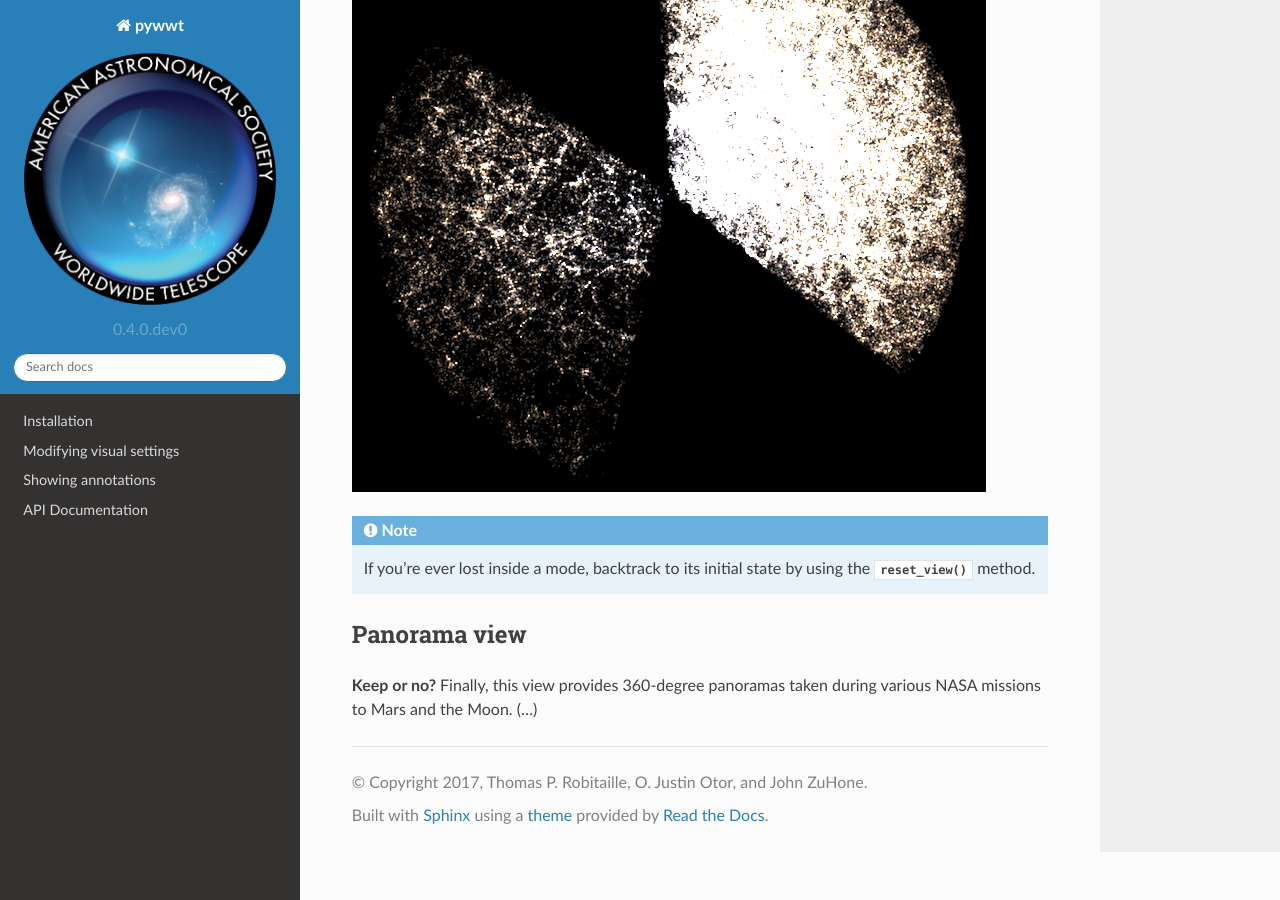
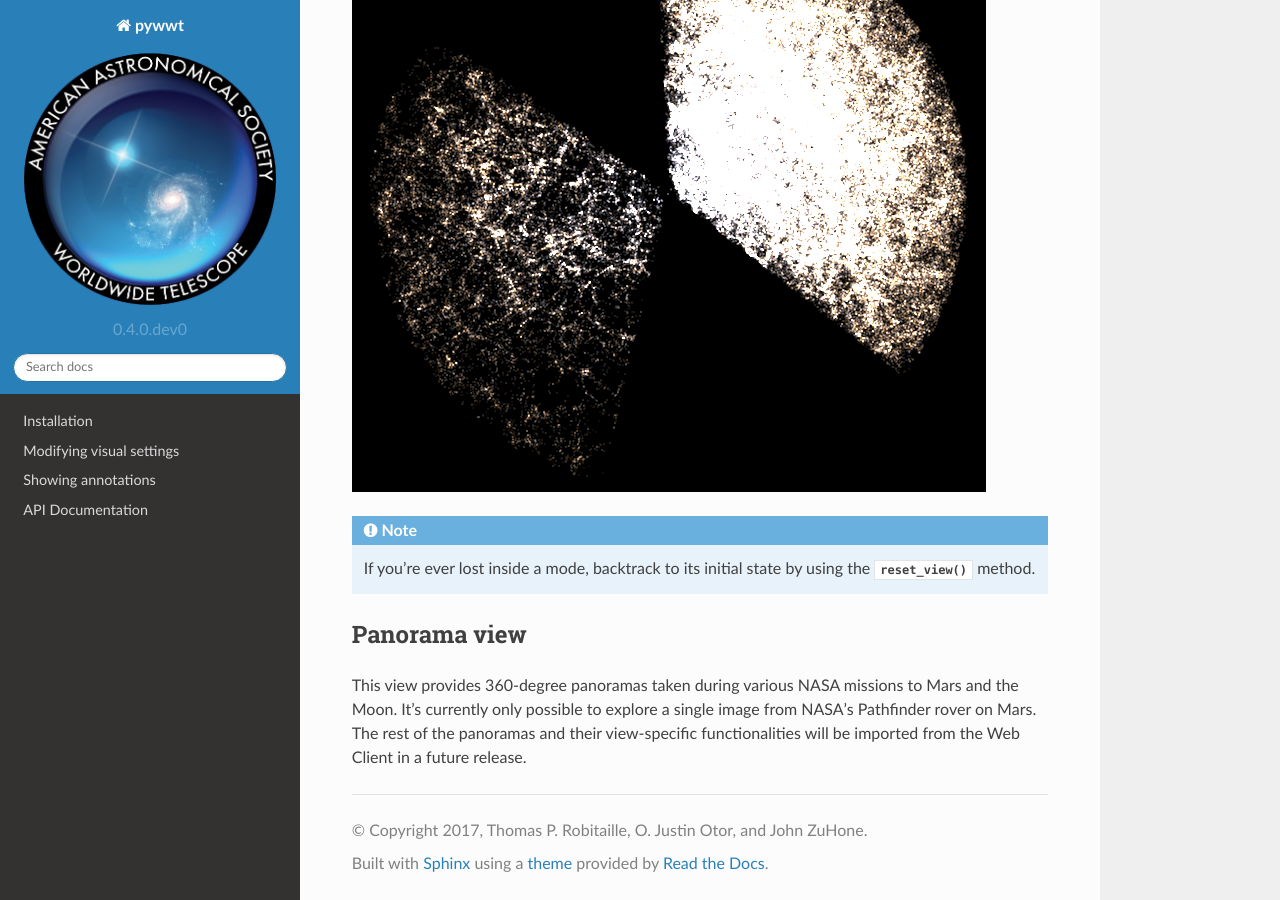
Before and after one commit to WorldWideTelescope/pywwt, a Sphinx documentation site: the page built from docs/views.rst, in a window 1280 px wide and 900 px high, scrolled down 2634 px. Built offline with Sphinx 7.4.7 and the Read the Docs theme 2.0.0, drawn with Linux system fonts in a browser that asks for light colours; pages that are not in the unit, such as notebooks, are missing from menus.

Commit message:
Made minor ss mode and panorama docs edits

```diff
--- a/docs/views.rst
+++ b/docs/views.rst
@@ -34,7 +34,8 @@
 All attributes and methods of solar system mode are housed within the widget's
 ``solar_system`` object so they're easier to find. Like the sky view, it's
 possible to edit this view to your liking. For example, orbit paths are shown
-by default, but if you would like to turn them off, use the :meth:`~pywwt.BaseWWTWidget.orbits` attribute::
+by default, but if you would like to turn them off, use the
+:meth:`~pywwt.BaseWWTWidget.orbits` attribute::
 
     >> wwt.solar_system.orbits = False
 
@@ -43,7 +44,10 @@
 objects on a scale from 1 (actual size) to 100. We plan to reveal more options
 soon to match those currently present in the Web Client.
 
-This mode also comes with its own method, :meth:`~pywwt.BaseWWTWidget.track_object`, that centers the viewer on a major solar system object of your choice as it both rotates and follows its orbital path::
+This mode also comes with its own method,
+:meth:`~pywwt.BaseWWTWidget.track_object`, that centers the viewer on a major
+solar system object of your choice as it both rotates and follows its orbital
+path::
 
     >> wwt.solar_system.track_object('Jupiter')
 
@@ -75,6 +79,9 @@
 
 Panorama view
 -------------
-**Keep or no?**
-Finally, this view provides 360-degree panoramas taken during various NASA
-missions to Mars and the Moon. (...)
+
+This view provides 360-degree panoramas taken during various NASA missions to
+Mars and the Moon. It's currently only possible to explore a single image from
+NASA's Pathfinder rover on Mars. The rest of the panoramas and their
+view-specific functionalities will be imported from the Web Client in a future
+release.
```
Also changed, not shown: 1 other file.
